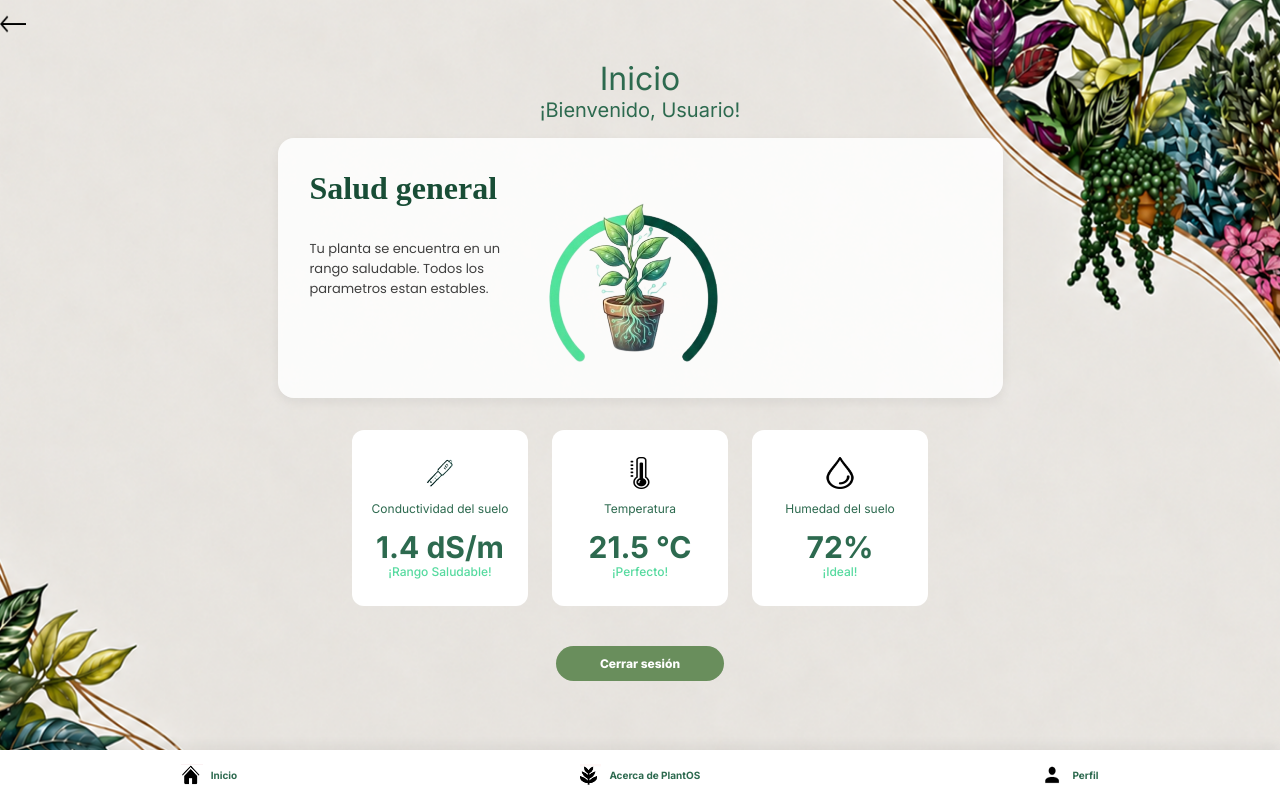
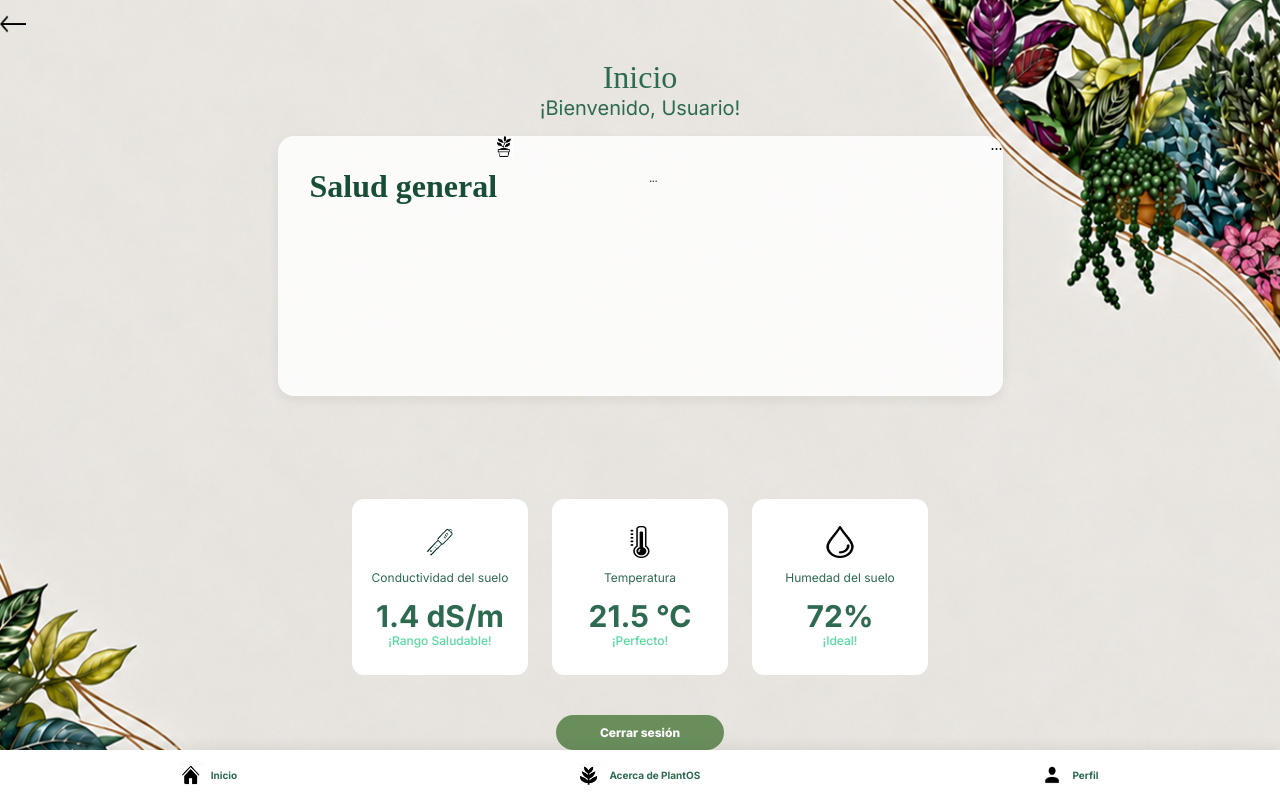
Before and after one commit to matiasresnicoff-png/PLANT-OS, a plain HTML site: page Frontend/5. inicio.html in a window 1280 px wide. Drawn offline with nearby package versions, Linux system fonts and the light colour scheme; no server answers; sample sign-in values are in the browser's storage.

Commit message:
commit con errores

```diff
--- a/Frontend/5. inicio.html
+++ b/Frontend/5. inicio.html
@@ -29,11 +29,13 @@
                     <h2 class="title2">¡Bienvenido, <span id="nombre-usuario-inicio">Usuario</span>!</h2>
                 </section>
                 <section class="rectangulo">
-                    <p class="title3">Salud general</p>
-                    <p class="info"> Tu planta se encuentra en un rango saludable. Todos los parametros estan estables.</p>
-                    <section class="circulo-inicio">
-                        <img class="planta" src="./src/img/planta5.png" alt="Mi perfil" />
-                    </section>
+                    <div class="header-rectangulo">
+                      <p class="title3">Salud general</p>
+                      <img class="circulo-verde" src="./src/img/vector.png">
+                    </div>
+                    <p class="info">...</p>
+                    ...
+                  </section>
                 </section>
             <section class="tarjetas-inicio">
                 <a class="tarjeta-inicio" href="8. conductividad.html">
--- a/Frontend/PlantOS.css
+++ b/Frontend/PlantOS.css
@@ -73,15 +73,25 @@ html, body {
 .title {
     width: 100%;
     color: #2D6A4F;
-    font-family: "Inter", sans-serif;
+    font-family: "Playfair Display";
     font-size: 2rem;
     font-weight: 400;
-    text-align: center;
     margin: 0;
     box-sizing: border-box;
     text-align: center;
 }
+.header-rectangulo {
+    display: flex;
+    justify-content: space-between;
+    align-items: flex-start;
+}
 
+.circulo-verde {
+    margin: 0;
+    width: 1rem;
+    height: auto;
+    pointer-events: none;
+}
 .title2 {
     width: 100%;
     color: #2D6A4F;
@@ -442,6 +452,9 @@ margin-top: 0;
     border-radius: 1rem;
     background: rgba(255, 255, 255, 0.85);
     box-shadow: 0 4px 12px 0 rgba(0, 0, 0, 0.06);
+    display: flex;
+    justify-content: space-between;
+    align-items: flex-start;
 }
 
 .cerrar-sesion {
```
Also changed, not shown: Backend/usuarios.JSON (+14 -0 lines), Frontend/src/img/vector.png (added).
